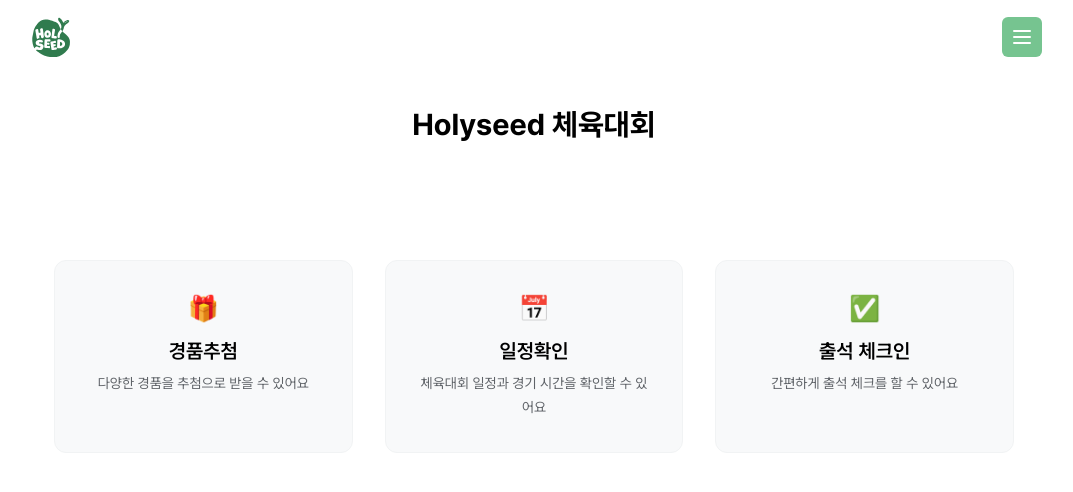
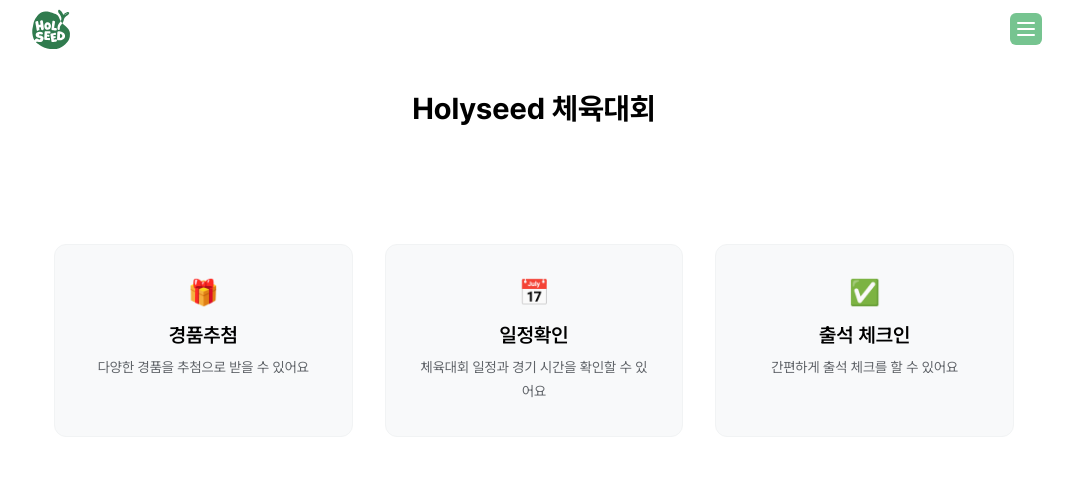
Before and after one commit to CH4MD0M/holyseed-sports-day, a Next.js app: page / in a window 1280 px wide. Shown: the top 492 px of the page, without its empty margins (106-1179 px from the left). Built offline with nearby package versions, Linux system fonts and the light colour scheme; no server answers.

Commit message:
css: header padding 수정

```diff
--- a/src/components/layout/layout.module.css
+++ b/src/components/layout/layout.module.css
@@ -28,7 +28,7 @@
   display: flex;
   align-items: center;
   justify-content: space-between;
-  padding: 12px;
+  padding: 4px 12px;
   width: 100%;
   backdrop-filter: blur(10px);
   transition: box-shadow 0.3s ease;
@@ -55,7 +55,7 @@
   display: flex;
   align-items: center;
   justify-content: center;
-  padding: 8px;
+  padding: 4px;
   background-color: #76c490;
   border: none;
   border-radius: 6px;
@@ -102,7 +102,7 @@
   display: flex;
   align-items: center;
   justify-content: center;
-  padding: 8px;
+  padding: 4px;
   background: none;
   border: none;
   border-radius: 6px;
```
